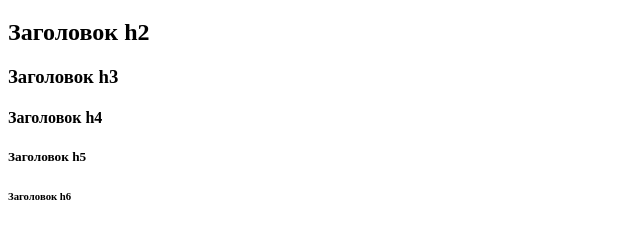
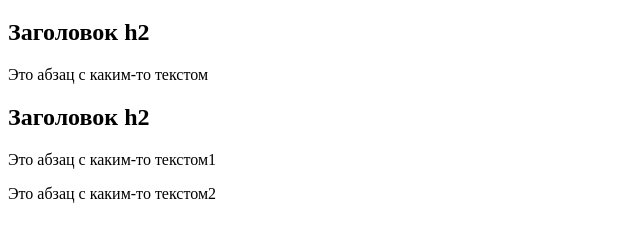
Before and after one commit to NoobMaster78/spc, a plain HTML site: page index.html in a window 1280 px wide. Shown: the part 61-300 px from the top of the page, without its empty margins (0-640 px from the left). Drawn offline with Linux system fonts and the light colour scheme.

Commit message:
Задача 1.3

```diff
--- a/index.html
+++ b/index.html
@@ -7,9 +7,9 @@
  <body>
 <h1>Заголовок h1</h1>
 <h2>Заголовок h2</h2>
-<h3>Заголовок h3</h3>
-<h4>Заголовок h4</h4>
-<h5>Заголовок h5</h5>
-<h6>Заголовок h6</h6>
+<p>Это абзац с каким-то текстом</p>
+<h2>Заголовок h2</h2>
+<p>Это абзац с каким-то текстом1</p>
+<p>Это абзац с каким-то текстом2</p>
  </body>
 </html>
```
